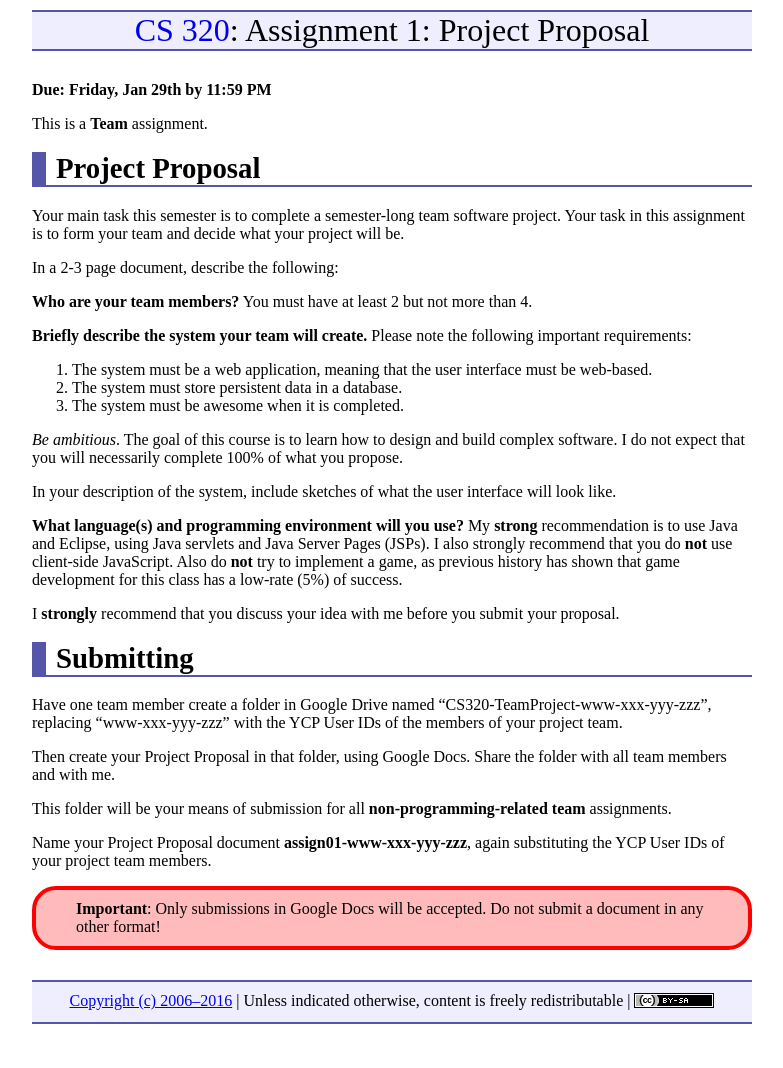
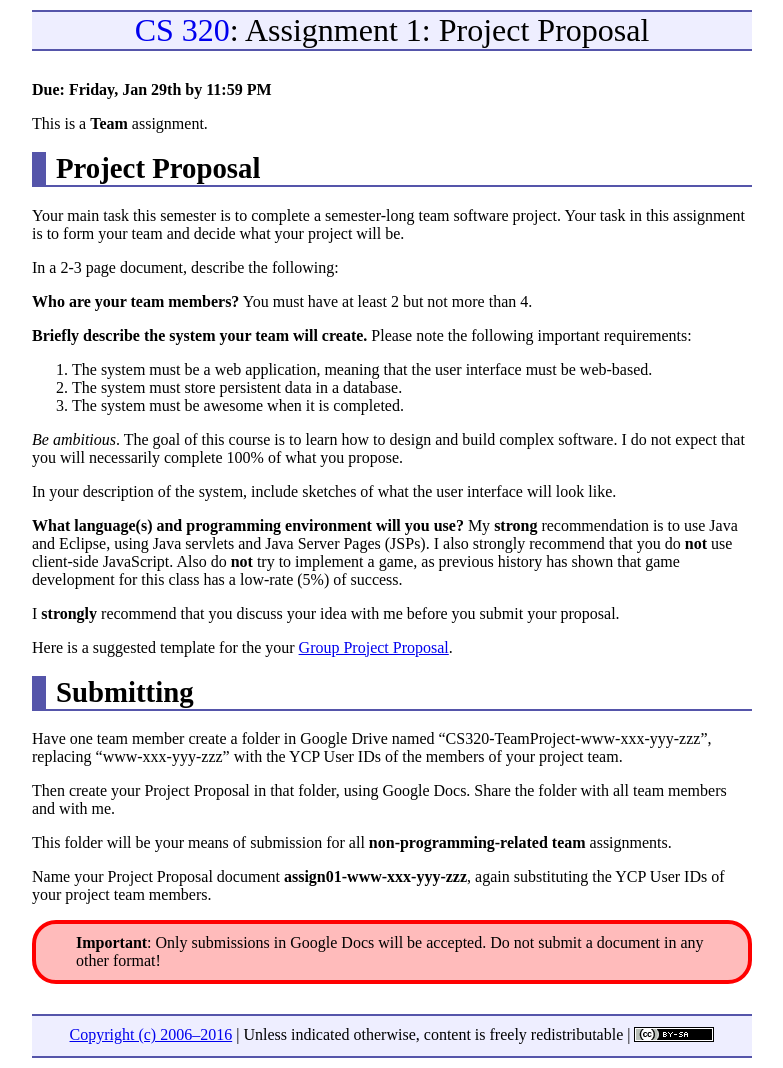
Before and after one commit to ycpcs/cs320-spring2016, a Jekyll site: the page built from assign/assign01.md, in a window 1280 px wide. Shown: the whole page, without its empty margins (248-1031 px from the left). Built offline with Jekyll 4.4.1, drawn with Linux system fonts in a browser that asks for light colours; Markdown is read by kramdown in place of the engine named in the settings; before the commit the page ends 1034 px from its top, so only the background shows below that.

Commit message:
added group project proposal template

```diff
--- a/assign/assign01.md
+++ b/assign/assign01.md
@@ -30,6 +30,8 @@ In your description of the system, include sketches of what the user interface w
 
 I **strongly** recommend that you discuss your idea with me before you submit your proposal.
 
+Here is a suggested template for the your [Group Project Proposal](CS320_Group_Project_Proposal_Template.pdf).
+
 Submitting
 ==========
 
```
Also changed, not shown: 1 other file.
